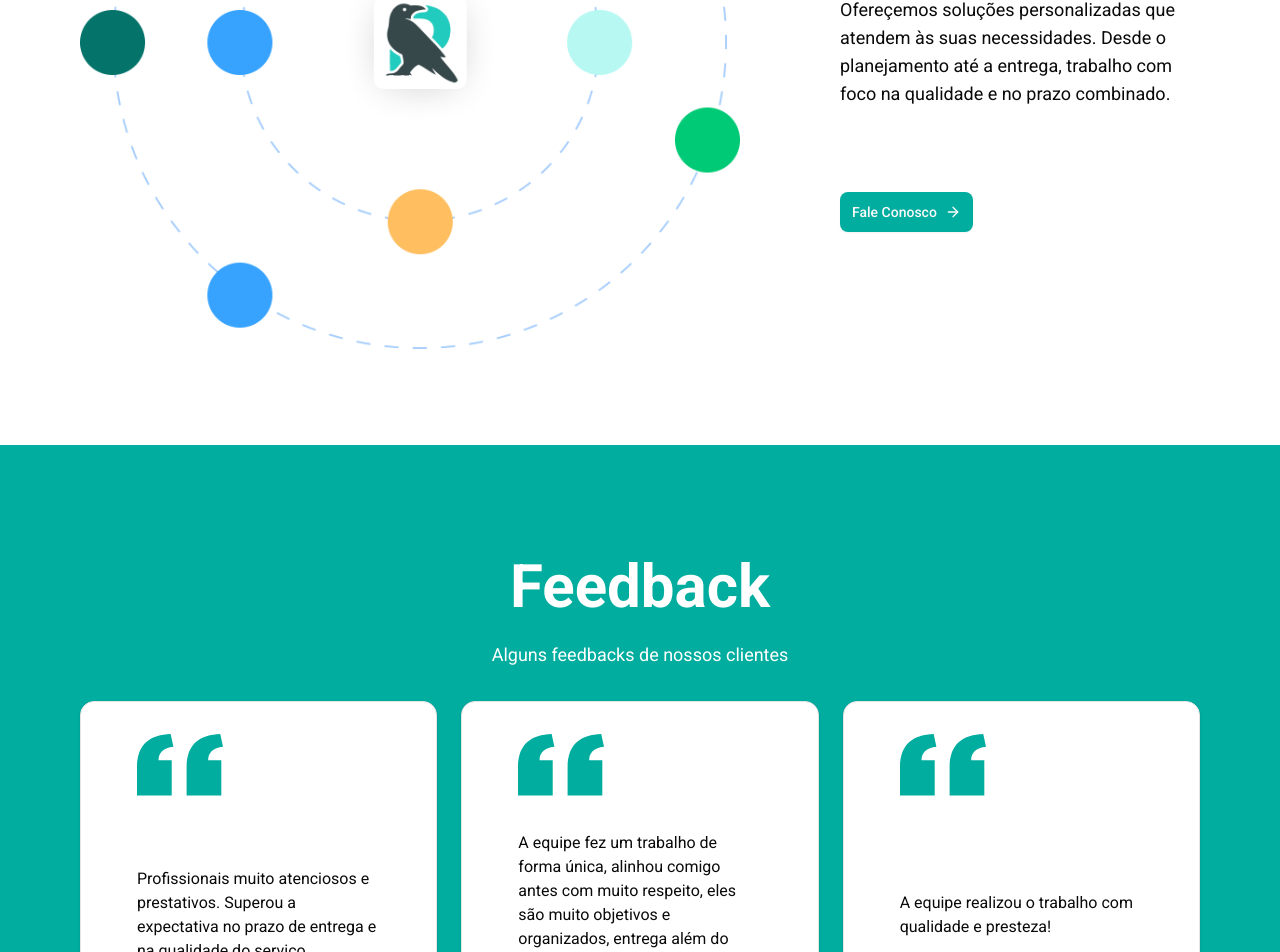
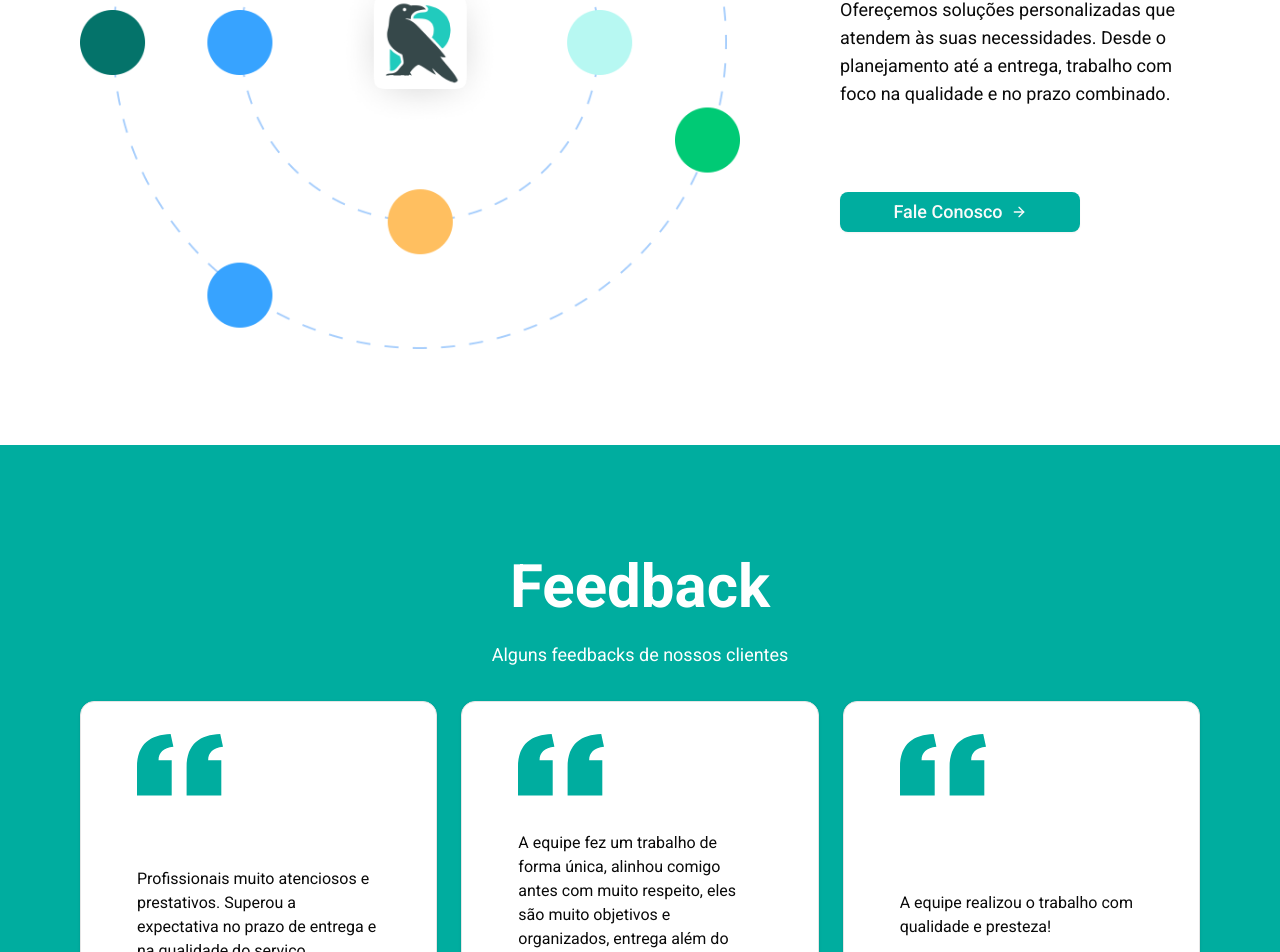
Before and after one commit to FreelasDosIrmoes/raven_landing_page, a React (Vite) app: page / in a window 1280 px wide. Shown: the part 2515-3467 px from the top of the page. Built offline with nearby package versions, Linux system fonts and the light colour scheme.

Commit message:
(RLP): adjust button size

```diff
--- a/src/components/WorkWithUsScreen/index.tsx
+++ b/src/components/WorkWithUsScreen/index.tsx
@@ -22,7 +22,7 @@ export default function WorkWithUsScreen({ redirectContactUs }: WorkWithUsScreen
           até a entrega, trabalho com foco na qualidade e no prazo combinado.
         </div>
         <a href={redirectContactUs} target="_blank" rel="noopener noreferrer">
-          <Button className="bg-primary-normal hover:bg-primary-normal/85 hover:cursor-pointer px-[40px] py-[20px]">
+          <Button className="bg-primary-normal hover:bg-primary-normal/85 hover:cursor-pointer w-60 h-10 text-lg">
             Fale Conosco
             <ArrowRight size={32} />
           </Button>
```
